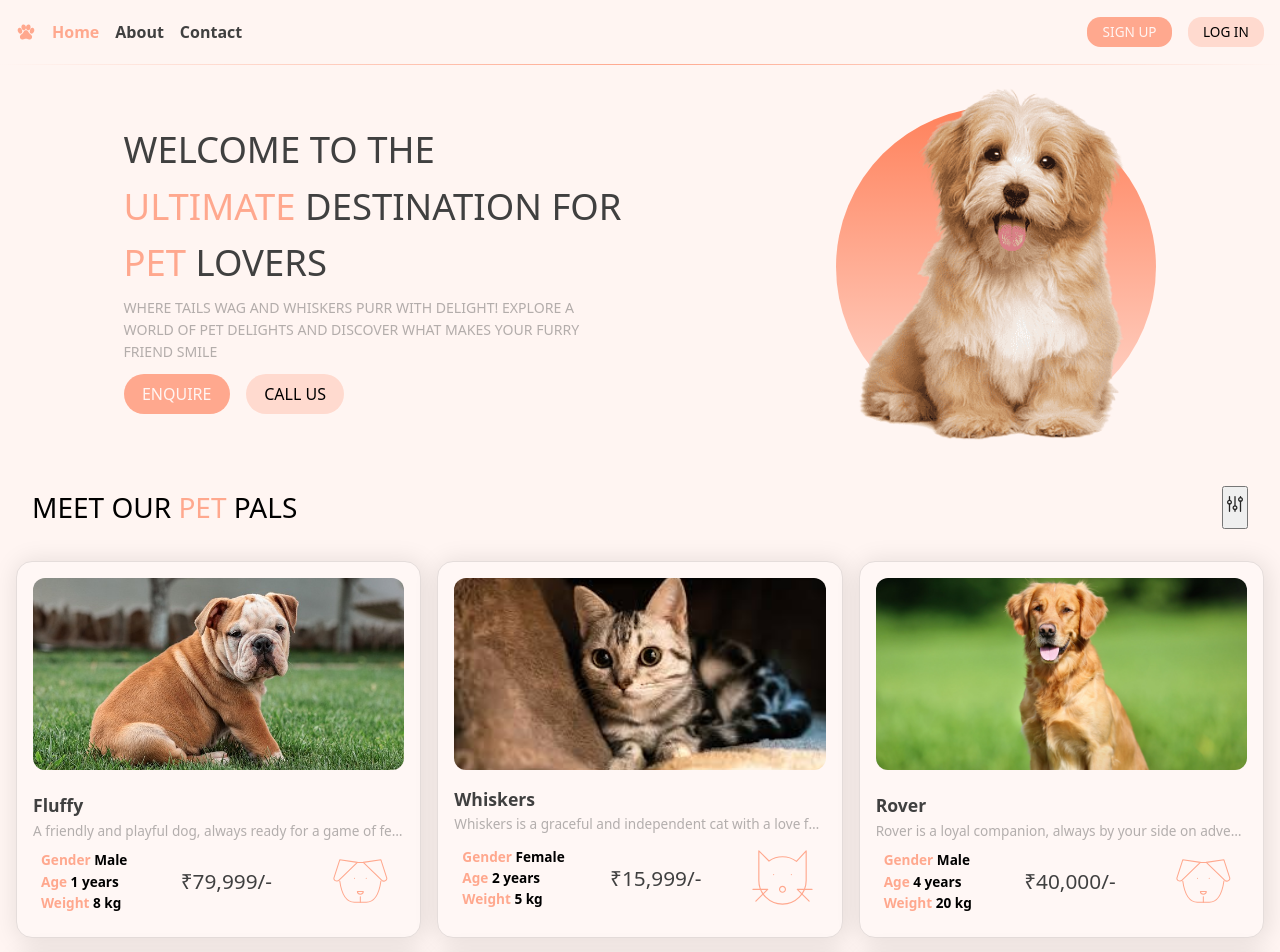
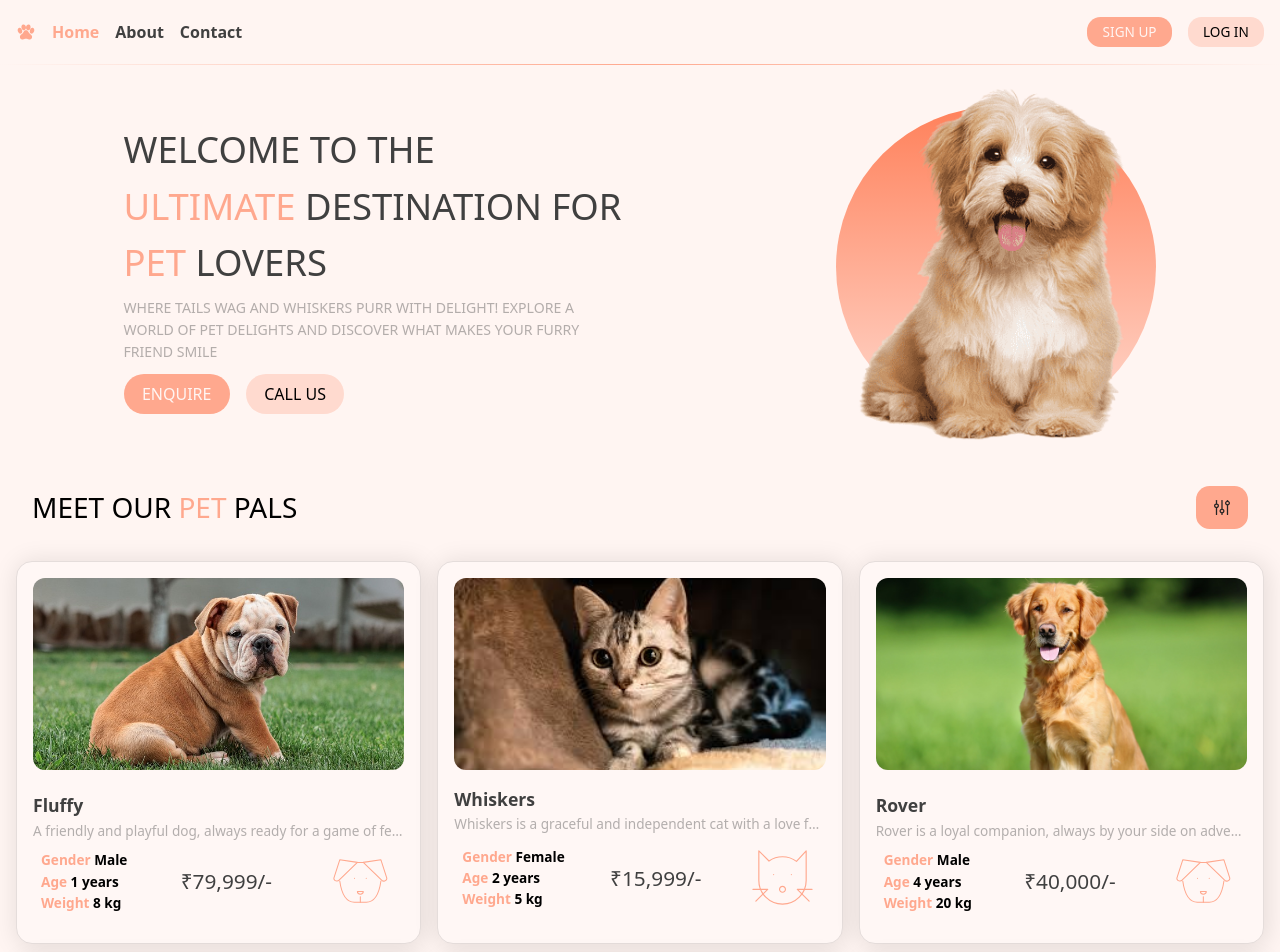
Before and after one commit to sumanbiswas7/Assignment-webWizard, a React (Vite) app in the folder apps/web/: page / in a window 1280 px wide. Shown: the top 952 px of the page. Built offline with nearby package versions, Linux system fonts and the light colour scheme.

Commit message:
update: make filter btn beautiful

```diff
--- a/apps/web/src/components/card.module.css
+++ b/apps/web/src/components/card.module.css
@@ -48,6 +48,7 @@
 
 .sub_info_cont {
   padding: 0.5rem;
+  padding-bottom: 0.85rem;
   display: flex;
   justify-content: space-between;
   align-items: center;
--- a/apps/web/src/components/items-grid.tsx
+++ b/apps/web/src/components/items-grid.tsx
@@ -19,9 +19,9 @@ export function ItemsGrid() {
         <p className={styles.browse_txt}>
           MEET OUR <span className={styles.col_accent}>PET </span>PALS
         </p>
-        <button onClick={open}>
+        <Button onClick={open}>
           <img src="/filter-icon.svg" className={styles.filter_icon} />
-        </button>
+        </Button>
       </div>
 
       {/* Watches Grid */}
--- a/apps/web/src/components/ui/button.module.css
+++ b/apps/web/src/components/ui/button.module.css
@@ -7,6 +7,10 @@
   transition: all 0.3s;
   outline: 1px solid transparent;
   cursor: pointer;
+
+  display: flex;
+  justify-content: center;
+  align-items: center;
 
   text-transform: uppercase;
 }
```
